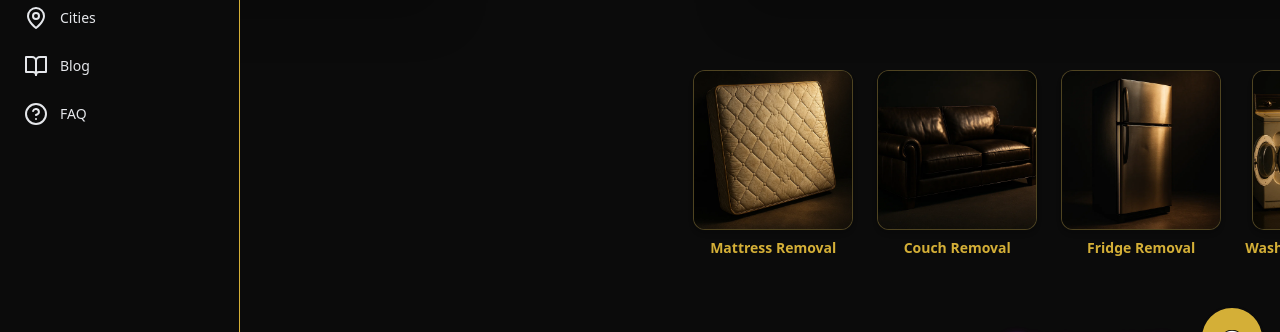
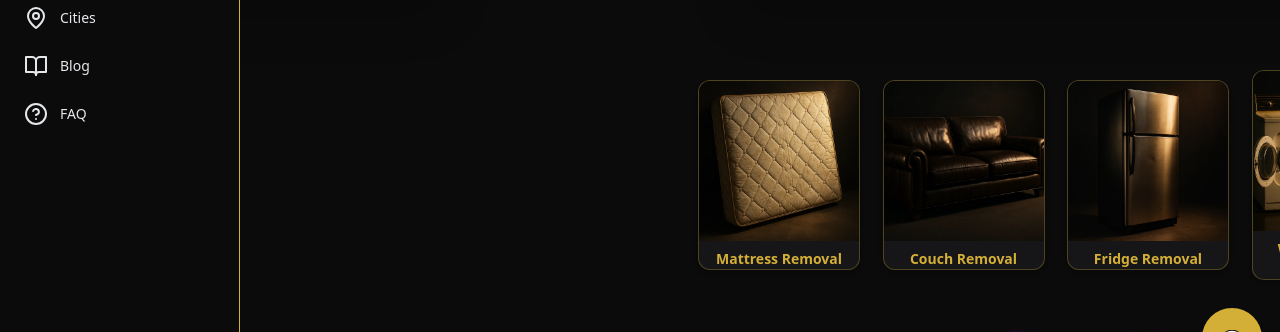
Before and after one commit to JunkBuddies/junk-buddies-immersive, a React (Vite) app: page / in a window 1280 px wide. Shown: the part 414-746 px from the top of the page. Built offline with nearby package versions, Linux system fonts and the light colour scheme.

Commit message:
Update LandingPage.jsx

```diff
--- a/src/pages/LandingPage.jsx
+++ b/src/pages/LandingPage.jsx
@@ -241,20 +241,16 @@ function LandingPage() {
         {isMobile && <div className="h-[60px] sm:h-[80px]"></div>}
 {/* === MAIN SERVICES === */}
 <section className="relative z-30 px-2 sm:px-4 md:px-8 pt-6 pb-10 md:pt-12 md:pb-20 flex justify-center items-center">
-  <div className="flex overflow-x-auto snap-x snap-mandatory
-                  gap-4 sm:gap-5 md:gap-6
-                  pb-6 scrollbar-hide
-                  w-full
-                  justify-start sm:justify-center px-1 sm:px-2 md:px-4">
+  <div className="flex justify-between items-center w-full max-w-[900px] mx-auto flex-wrap gap-2 sm:gap-3 md:gap-4">
     {mainServices.map((s) => (
-      <div key={s.title} className="flex flex-col items-center">
-        <div
-          onClick={() => navigate(s.link)}
-          className="cursor-pointer flex-shrink-0
-                     w-[80px] h-[80px] sm:w-[120px] sm:h-[120px] md:w-[160px] md:h-[160px]
-                     bg-zinc-900/90 border border-gold/30 hover:border-gold rounded-xl
-                     overflow-hidden shadow-md snap-center hover:scale-105 transition-transform"
-        >
+      <div
+        key={s.title}
+        onClick={() => navigate(s.link)}
+        className="cursor-pointer flex flex-col items-center w-[18%] sm:w-[18%] md:w-[18%]
+                   bg-zinc-900/90 border border-gold/30 hover:border-gold rounded-xl
+                   overflow-hidden shadow-md hover:scale-105 transition-transform"
+      >
+        <div className="aspect-square w-full overflow-hidden">
           <img
             src={getImage(s.image)}
             alt={s.title}
```
